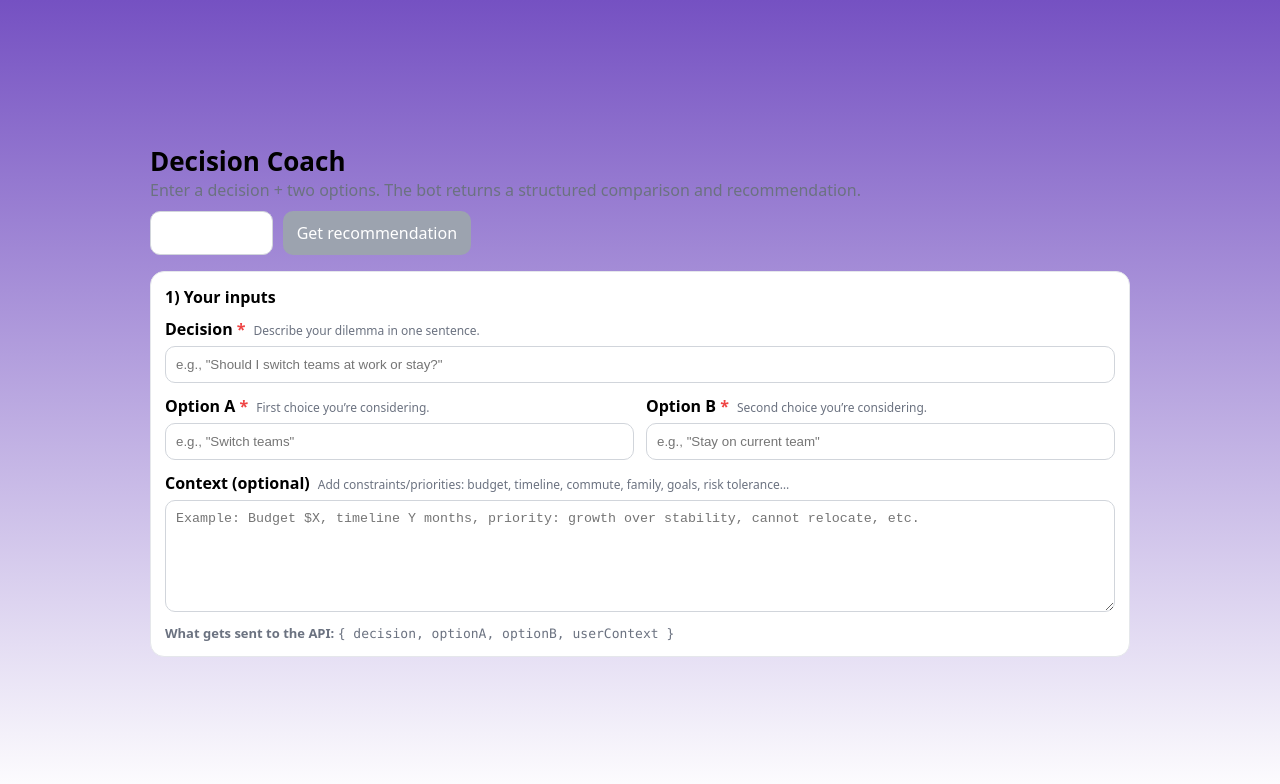
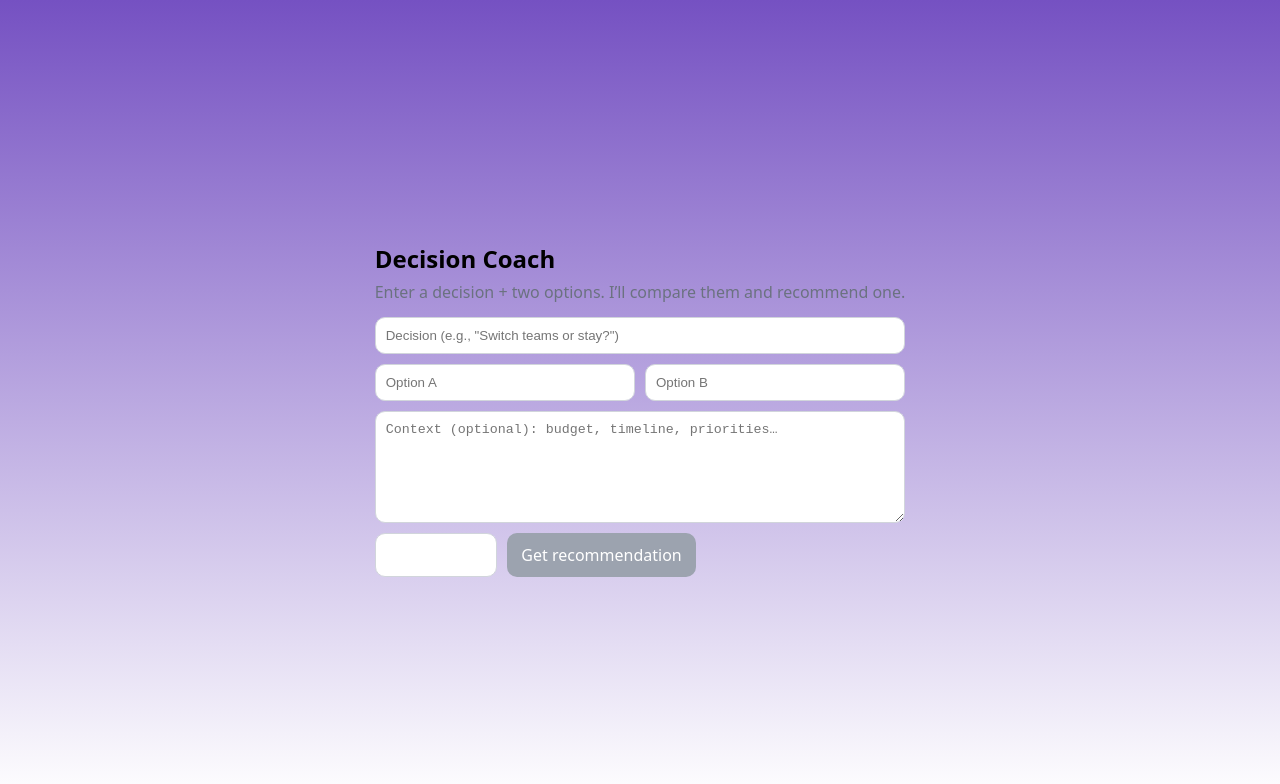
Before and after one commit to medicharlas/amplify-vite-react-template, a React (Vite) app: page / in a window 1280 px wide. Shown: the top 784 px of the page. Built offline with nearby package versions, Linux system fonts and the light colour scheme.

Commit message:
DecisionBot changes-14

```diff
--- a/src/main.tsx
+++ b/src/main.tsx
@@ -21,58 +21,6 @@ type DecisionResponse = {
     follow_up_questions: string[];
 };
 
-function Card(props: { title: string; children: any }) {
-    return (
-        <div style={{ border: "1px solid #e5e7eb", borderRadius: 14, padding: 14, background: "#fff" }}>
-            <div style={{ fontWeight: 700, marginBottom: 10 }}>{props.title}</div>
-            {props.children}
-        </div>
-    );
-}
-
-function Field(props: {
-    label: string;
-    hint?: string;
-    value: string;
-    onChange: (v: string) => void;
-    placeholder?: string;
-    multiline?: boolean;
-    required?: boolean;
-}) {
-    return (
-        <div style={{ display: "grid", gap: 6 }}>
-            <div style={{ display: "flex", alignItems: "baseline", gap: 8 }}>
-                <div style={{ fontWeight: 600 }}>
-                    {props.label} {props.required ? <span style={{ color: "#ef4444" }}>*</span> : null}
-                </div>
-                {props.hint ? <div style={{ color: "#6b7280", fontSize: 12 }}>{props.hint}</div> : null}
-            </div>
-
-            {props.multiline ? (
-                <textarea
-                    value={props.value}
-                    onChange={(e) => props.onChange(e.target.value)}
-                    placeholder={props.placeholder}
-                    style={{
-                        padding: 10,
-                        borderRadius: 10,
-                        border: "1px solid #d1d5db",
-                        minHeight: 90,
-                        resize: "vertical",
-                    }}
-                />
-            ) : (
-                <input
-                    value={props.value}
-                    onChange={(e) => props.onChange(e.target.value)}
-                    placeholder={props.placeholder}
-                    style={{ padding: 10, borderRadius: 10, border: "1px solid #d1d5db" }}
-                />
-            )}
-        </div>
-    );
-}
-
 function App() {
     const [decision, setDecision] = useState("");
     const [optionA, setOptionA] = useState("");
@@ -80,18 +28,19 @@ function App() {
     const [userContext, setUserContext] = useState("");
 
     const [loading, setLoading] = useState(false);
-    const [error, setError] = useState<string>("");
+    const [error, setError] = useState("");
     const [output, setOutput] = useState<DecisionResponse | null>(null);
 
-    const canSubmit = useMemo(() => {
-        return decision.trim().length > 0 && optionA.trim().length > 0 && optionB.trim().length > 0;
-    }, [decision, optionA, optionB]);
+    const canSubmit = useMemo(
+        () => decision.trim() && optionA.trim() && optionB.trim(),
+        [decision, optionA, optionB]
+    );
 
-    function fillExample() {
+    function useExample() {
         setDecision("Should I move to Seattle or stay in Bellevue?");
         setOptionA("Move to Seattle");
         setOptionB("Stay in Bellevue");
-        setUserContext("Budget $3k/mo, commute twice a week, prefer quieter neighborhoods, value community and safety.");
+        setUserContext("Budget $3k/mo, commute twice a week, prefer quieter neighborhoods.");
         setError("");
         setOutput(null);
     }
@@ -101,30 +50,27 @@ function App() {
         setOutput(null);
 
         if (!canSubmit) {
-            setError("Please fill in Decision, Option A, and Option B.");
+            setError("Please fill Decision, Option A, and Option B.");
             return;
         }
 
         setLoading(true);
         try {
-            const payload = {
+            const resp = await fetch(API_URL, {
+                method: "POST",
+                headers: { "Content-Type": "application/json" },
+                body: JSON.stringify({
                     decision: decision.trim(),
                     optionA: optionA.trim(),
                     optionB: optionB.trim(),
                     userContext: userContext.trim(),
-                // criteria: optional future enhancement
-            };
-
-            const resp = await fetch(API_URL, {
-                method: "POST",
-                headers: { "Content-Type": "application/json" },
-                body: JSON.stringify(payload),
+                }),
             });
 
-            const data = await resp.json();
+            const data = await resp.json().catch(() => ({}));
 
             if (!resp.ok) {
-                throw new Error(data?.error || `HTTP ${resp.status}`);
+                throw new Error(data?.error || data?.message || `HTTP ${resp.status}`);
             }
 
             setOutput(data.output as DecisionResponse);
@@ -136,17 +82,45 @@ function App() {
     }
 
     return (
-        <div style={{ fontFamily: "system-ui, -apple-system, Segoe UI, Roboto, sans-serif", maxWidth: 980, margin: "30px auto", padding: 16 }}>
-            <div style={{ display: "flex", justifyContent: "space-between", gap: 10, flexWrap: "wrap", alignItems: "center" }}>
-                <div>
-                    <div style={{ fontSize: 26, fontWeight: 800 }}>Decision Coach</div>
-                    <div style={{ color: "#6b7280" }}>
-                        Enter a decision + two options. The bot returns a structured comparison and recommendation.
+        <div style={{ fontFamily: "system-ui, -apple-system, Segoe UI, Roboto, sans-serif", maxWidth: 760, margin: "30px auto", padding: 16 }}>
+            <h2 style={{ marginBottom: 6 }}>Decision Coach</h2>
+            <div style={{ color: "#6b7280", marginBottom: 14 }}>
+                Enter a decision + two options. I’ll compare them and recommend one.
             </div>
+
+            <div style={{ display: "grid", gap: 10 }}>
+                <input
+                    value={decision}
+                    onChange={(e) => setDecision(e.target.value)}
+                    placeholder='Decision (e.g., "Switch teams or stay?")'
+                    style={{ padding: 10, borderRadius: 10, border: "1px solid #d1d5db" }}
+                />
+
+                <div style={{ display: "grid", gridTemplateColumns: "1fr 1fr", gap: 10 }}>
+                    <input
+                        value={optionA}
+                        onChange={(e) => setOptionA(e.target.value)}
+                        placeholder="Option A"
+                        style={{ padding: 10, borderRadius: 10, border: "1px solid #d1d5db" }}
+                    />
+                    <input
+                        value={optionB}
+                        onChange={(e) => setOptionB(e.target.value)}
+                        placeholder="Option B"
+                        style={{ padding: 10, borderRadius: 10, border: "1px solid #d1d5db" }}
+                    />
                 </div>
+
+                <textarea
+                    value={userContext}
+                    onChange={(e) => setUserContext(e.target.value)}
+                    placeholder="Context (optional): budget, timeline, priorities…"
+                    style={{ padding: 10, borderRadius: 10, border: "1px solid #d1d5db", minHeight: 90, resize: "vertical" }}
+                />
+
                 <div style={{ display: "flex", gap: 10 }}>
                     <button
-                        onClick={fillExample}
+                        onClick={useExample}
                         style={{ padding: "10px 12px", borderRadius: 10, border: "1px solid #d1d5db", background: "#fff", cursor: "pointer" }}
                     >
                         Use example
@@ -166,128 +140,39 @@ function App() {
                         {loading ? "Thinking…" : "Get recommendation"}
                     </button>
                 </div>
-            </div>
-
-            <div style={{ marginTop: 16, display: "grid", gap: 14 }}>
-                <Card title="1) Your inputs">
-                    <div style={{ display: "grid", gap: 12 }}>
-                        <Field
-                            label="Decision"
-                            required
-                            hint="Describe your dilemma in one sentence."
-                            value={decision}
-                            onChange={setDecision}
-                            placeholder='e.g., "Should I switch teams at work or stay?"'
-                        />
-                        <div style={{ display: "grid", gridTemplateColumns: "1fr 1fr", gap: 12 }}>
-                            <Field
-                                label="Option A"
-                                required
-                                hint="First choice you’re considering."
-                                value={optionA}
-                                onChange={setOptionA}
-                                placeholder='e.g., "Switch teams"'
-                            />
-                            <Field
-                                label="Option B"
-                                required
-                                hint="Second choice you’re considering."
-                                value={optionB}
-                                onChange={setOptionB}
-                                placeholder='e.g., "Stay on current team"'
-                            />
-                        </div>
-                        <Field
-                            label="Context (optional)"
-                            hint="Add constraints/priorities: budget, timeline, commute, family, goals, risk tolerance…"
-                            value={userContext}
-                            onChange={setUserContext}
-                            multiline
-                            placeholder="Example: Budget $X, timeline Y months, priority: growth over stability, cannot relocate, etc."
-                        />
-
-                        <div style={{ fontSize: 13, color: "#6b7280" }}>
-                            <b>What gets sent to the API:</b>{" "}
-                            <span style={{ fontFamily: "ui-monospace, SFMono-Regular, Menlo, Monaco, Consolas, monospace" }}>
-                {"{ decision, optionA, optionB, userContext }"}
-              </span>
-                        </div>
-                    </div>
-                </Card>
 
                 {error ? (
-                    <Card title="Error">
-                        <div style={{ color: "#b91c1c" }}><b>{error}</b></div>
-                        <div style={{ color: "#6b7280", marginTop: 8, fontSize: 13 }}>
-                            Tip: Click <b>Use example</b> to see a valid input format.
+                    <div style={{ padding: 12, borderRadius: 10, border: "1px solid #fecaca", background: "#fff1f2", color: "#991b1b" }}>
+                        {error}
                     </div>
-                    </Card>
                 ) : null}
 
                 {output ? (
-                    <Card title="2) Recommendation">
-                        <div style={{ display: "grid", gap: 10 }}>
-                            <div style={{ fontSize: 18 }}>
-                                Recommendation: <b>{output.recommendation}</b>
+                    <div style={{ marginTop: 8, padding: 14, borderRadius: 12, border: "1px solid #e5e7eb", background: "#fff" }}>
+                        <div style={{ fontSize: 18, fontWeight: 800 }}>
+                            Recommendation: {output.recommendation}
                         </div>
-                            <div style={{ color: "#111827" }}>{output.one_line_summary}</div>
+                        <div style={{ marginTop: 6 }}>{output.one_line_summary}</div>
 
-                            <div style={{ display: "flex", gap: 16, flexWrap: "wrap", marginTop: 6 }}>
-                                <div>
-                                    Score A: <b>{output.scores.A}</b>
-                                </div>
-                                <div>
-                                    Score B: <b>{output.scores.B}</b>
-                                </div>
+                        <div style={{ marginTop: 10, display: "flex", gap: 18, flexWrap: "wrap" }}>
+                            <div>Score A: <b>{output.scores.A}</b></div>
+                            <div>Score B: <b>{output.scores.B}</b></div>
                         </div>
 
-                            <div style={{ marginTop: 8, fontWeight: 700 }}>Breakdown</div>
-                            <div style={{ display: "grid", gap: 8 }}>
-                                {output.score_breakdown.map((c, idx) => (
-                                    <div key={idx} style={{ border: "1px solid #e5e7eb", borderRadius: 12, padding: 10 }}>
-                                        <div style={{ display: "flex", justifyContent: "space-between", gap: 10, flexWrap: "wrap" }}>
-                                            <div><b>{c.criterion}</b> <span style={{ color: "#6b7280" }}>(weight {c.weight})</span></div>
-                                            <div style={{ color: "#6b7280" }}>
-                                                A {c.A_score} vs B {c.B_score}
-                                            </div>
-                                        </div>
-                                        <div style={{ marginTop: 6 }}>{c.why}</div>
-                                    </div>
+                        <div style={{ marginTop: 12, fontWeight: 800 }}>Top reasons</div>
+                        <ol style={{ marginTop: 6 }}>
+                            {output.score_breakdown.slice(0, 5).map((c, idx) => (
+                                <li key={idx}>
+                                    <b>{c.criterion}</b> — A {c.A_score} vs B {c.B_score} (weight {c.weight}): {c.why}
+                                </li>
                             ))}
-                            </div>
+                        </ol>
 
-                            <div style={{ marginTop: 10, fontWeight: 700 }}>Tradeoffs</div>
-                            <ul style={{ marginTop: 6 }}>
-                                {output.tradeoffs.map((t, i) => <li key={i}>{t}</li>)}
-                            </ul>
-
-                            <div style={{ marginTop: 10, fontWeight: 700 }}>Risks</div>
-                            <div style={{ display: "grid", gridTemplateColumns: "1fr 1fr", gap: 12 }}>
-                                <div>
-                                    <div style={{ fontWeight: 700 }}>Option A</div>
-                                    <ul style={{ marginTop: 6 }}>
-                                        {output.risks.A.map((r, i) => <li key={i}>{r}</li>)}
-                                    </ul>
-                                </div>
-                                <div>
-                                    <div style={{ fontWeight: 700 }}>Option B</div>
-                                    <ul style={{ marginTop: 6 }}>
-                                        {output.risks.B.map((r, i) => <li key={i}>{r}</li>)}
-                                    </ul>
-                                </div>
-                            </div>
-
-                            <div style={{ marginTop: 10, fontWeight: 700 }}>What would change my mind</div>
-                            <ul style={{ marginTop: 6 }}>
-                                {output.what_would_change_my_mind.map((x, i) => <li key={i}>{x}</li>)}
-                            </ul>
-
-                            <div style={{ marginTop: 10, fontWeight: 700 }}>Follow-up questions</div>
+                        <div style={{ marginTop: 12, fontWeight: 800 }}>Follow-up questions</div>
                         <ul style={{ marginTop: 6 }}>
                             {output.follow_up_questions.map((q, i) => <li key={i}>{q}</li>)}
                         </ul>
                     </div>
-                    </Card>
                 ) : null}
             </div>
         </div>
```
Lines whose indentation alone changed are shown as unchanged.
